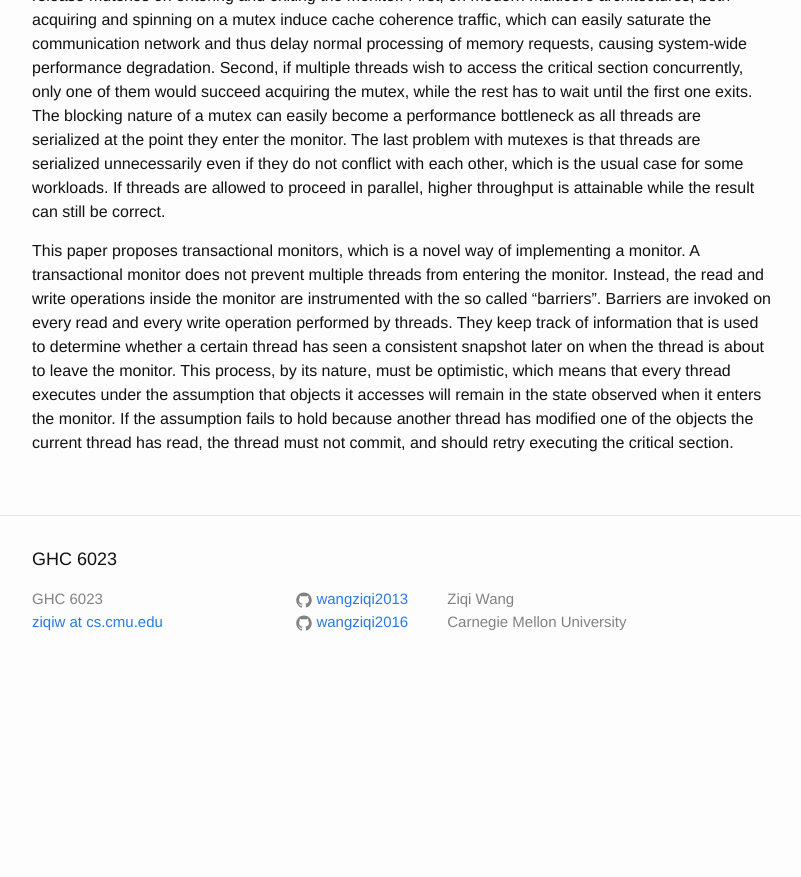
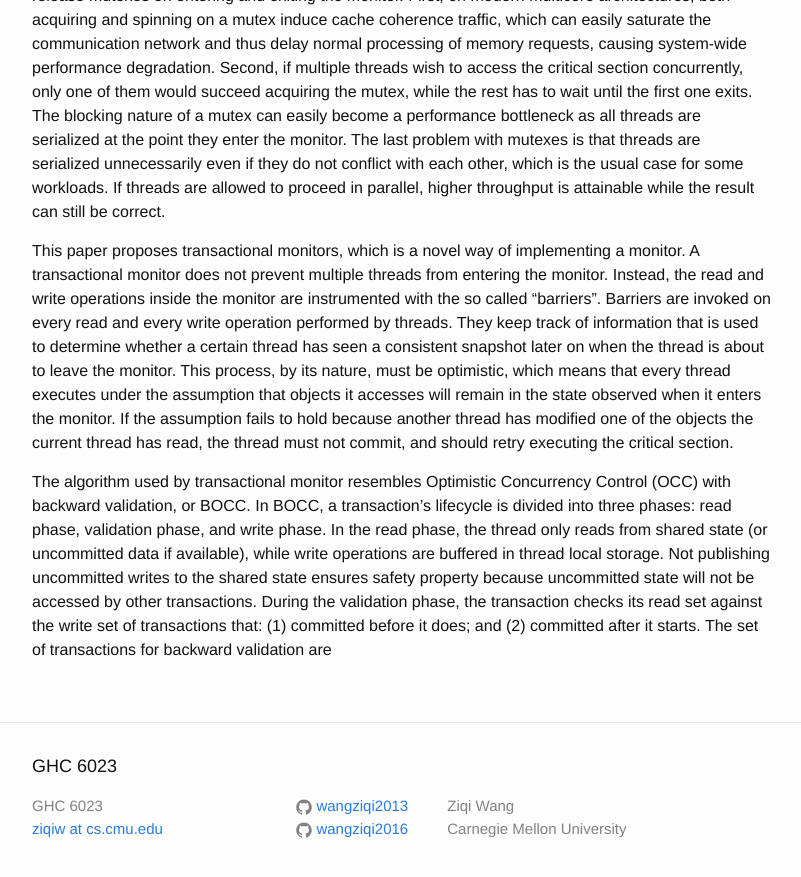
Before and after one commit to wangziqi2013/wangziqi2013.github.io, a Jekyll site: the page built from _posts/2018-08-29-Transaction-Monitors-For-Concurrent-Objects.markdown, in a window 1280 px wide and 900 px high, scrolled down 796 px. Shown: the top 877 px of the window, without its empty margins (238-1039 px from the left). Built offline with Jekyll 4.4.1, drawn with Linux system fonts in a browser that asks for light colours; before the commit the page ends 1489 px from its top, so only the background shows below that.

Commit message:
Working on BOCC

```diff
--- a/_posts/2018-08-29-Transaction-Monitors-For-Concurrent-Objects.markdown
+++ b/_posts/2018-08-29-Transaction-Monitors-For-Concurrent-Objects.markdown
@@ -35,3 +35,11 @@ thread is about to leave the monitor. This process, by its nature, must be optim
 under the assumption that objects it accesses will remain in the state observed when it enters the monitor. If the assumption
 fails to hold because another thread has modified one of the objects the current thread has read, the thread must not commit,
 and should retry executing the critical section.
+
+The algorithm used by transactional monitor resembles Optimistic Concurrency Control (OCC) with backward validation, or BOCC.
+In BOCC, a transaction's lifecycle is divided into three phases: read phase, validation phase, and write phase. In the read
+phase, the thread only reads from shared state (or uncommitted data if available), while write operations are buffered in
+thread local storage. Not publishing uncommitted writes to the shared state ensures safety property because uncommitted state
+will not be accessed by other transactions. During the validation phase, the transaction checks its read set against the write
+set of transactions that: (1) committed before it does; and (2) committed after it starts. The set of transactions for backward
+validation are
```
